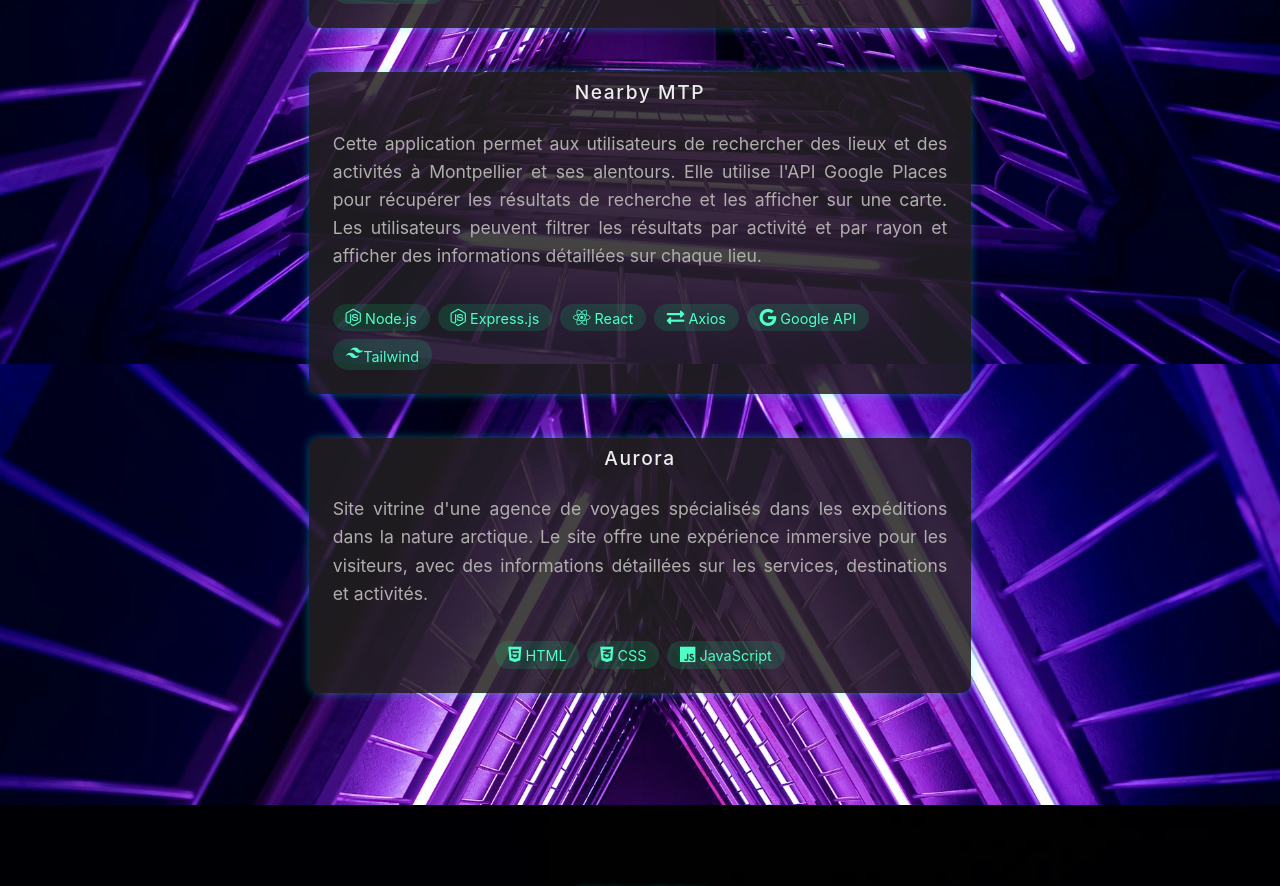
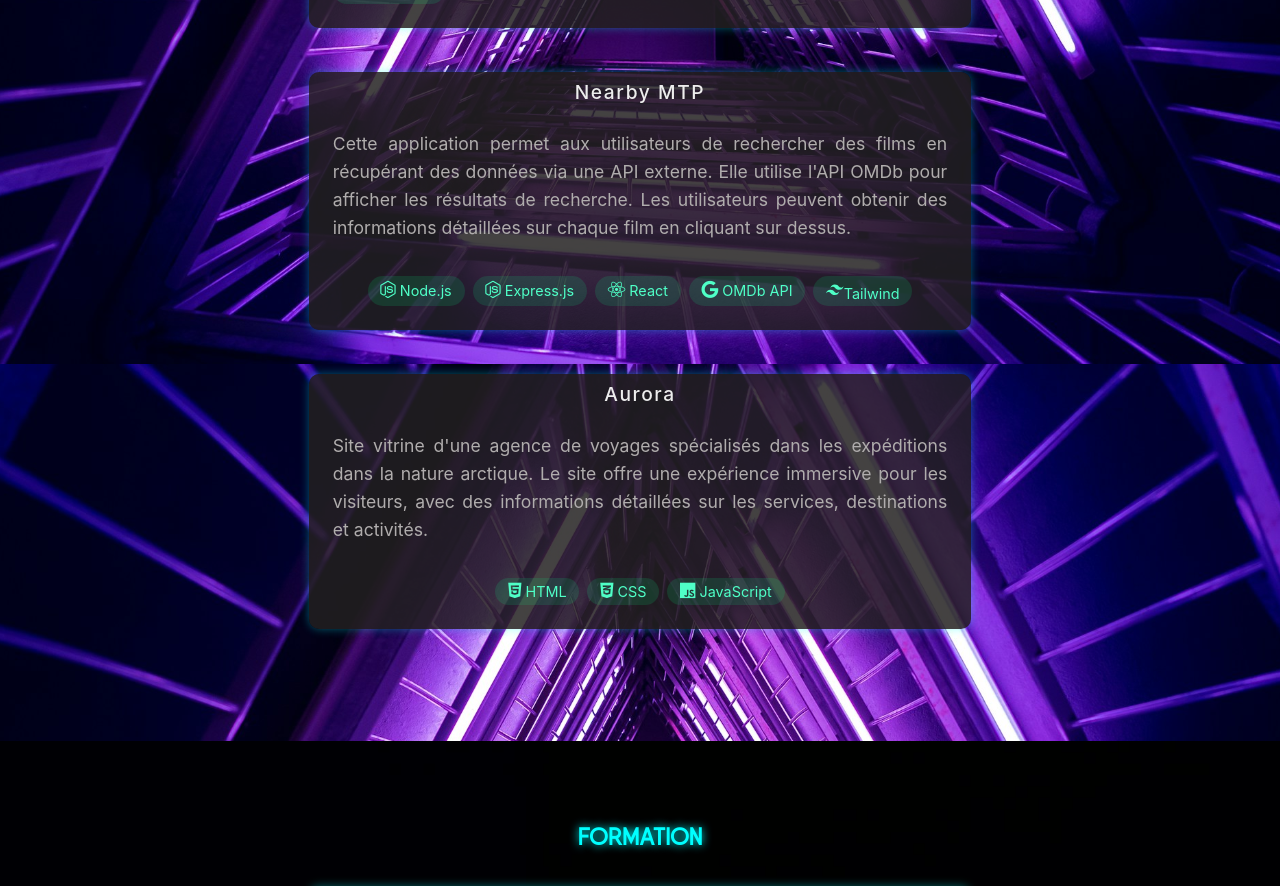
Before and after one commit to DjabelWilly/portfolio, a React (Create React App) app in the folder client/: page / in a window 1280 px wide. Shown: the part 1300-2186 px from the top of the page. Built offline with nearby package versions, Linux system fonts and the light colour scheme; no server answers.

Commit message:
maj link projet2

```diff
--- a/client/src/components/Projects/Projects.jsx
+++ b/client/src/components/Projects/Projects.jsx
@@ -70,17 +70,21 @@ const Projects = () => {
         {/* Projet 2  */}
         <div
           className={`project-card ${cardVisible ? "visible" : ""}`}
-          onClick={() => window.open("https://nearby-mtp.vercel.app", "_blank")}
+          onClick={() =>
+            window.open(
+              "https://movie-finder-frontend-three.vercel.app",
+              "_blank"
+            )
+          }
           style={{ cursor: "pointer" }}
         >
           <h3>Nearby MTP</h3>
           <p className="project-description">
-            Cette application permet aux utilisateurs de rechercher des lieux et
-            des activités à Montpellier et ses alentours. Elle utilise l'API
-            Google Places pour récupérer les résultats de recherche et les
-            afficher sur une carte. Les utilisateurs peuvent filtrer les
-            résultats par activité et par rayon et afficher des informations
-            détaillées sur chaque lieu.
+            Cette application permet aux utilisateurs de rechercher des films en
+            récupérant des données via une API externe. Elle utilise l'API OMDb
+            pour afficher les résultats de recherche. Les utilisateurs peuvent
+            obtenir des informations détaillées sur chaque film en cliquant sur
+            dessus.
           </p>
           <div className="project-stack">
             <span>
@@ -93,10 +97,7 @@ const Projects = () => {
               <i className="fab fa-react"></i> React
             </span>
             <span>
-              <i className="fas fa-exchange-alt"></i> Axios
-            </span>
-            <span>
-              <i className="fab fa-google"></i> Google API
+              <i className="fab fa-google"></i> OMDb API
             </span>
             <span>
               <svg
```
